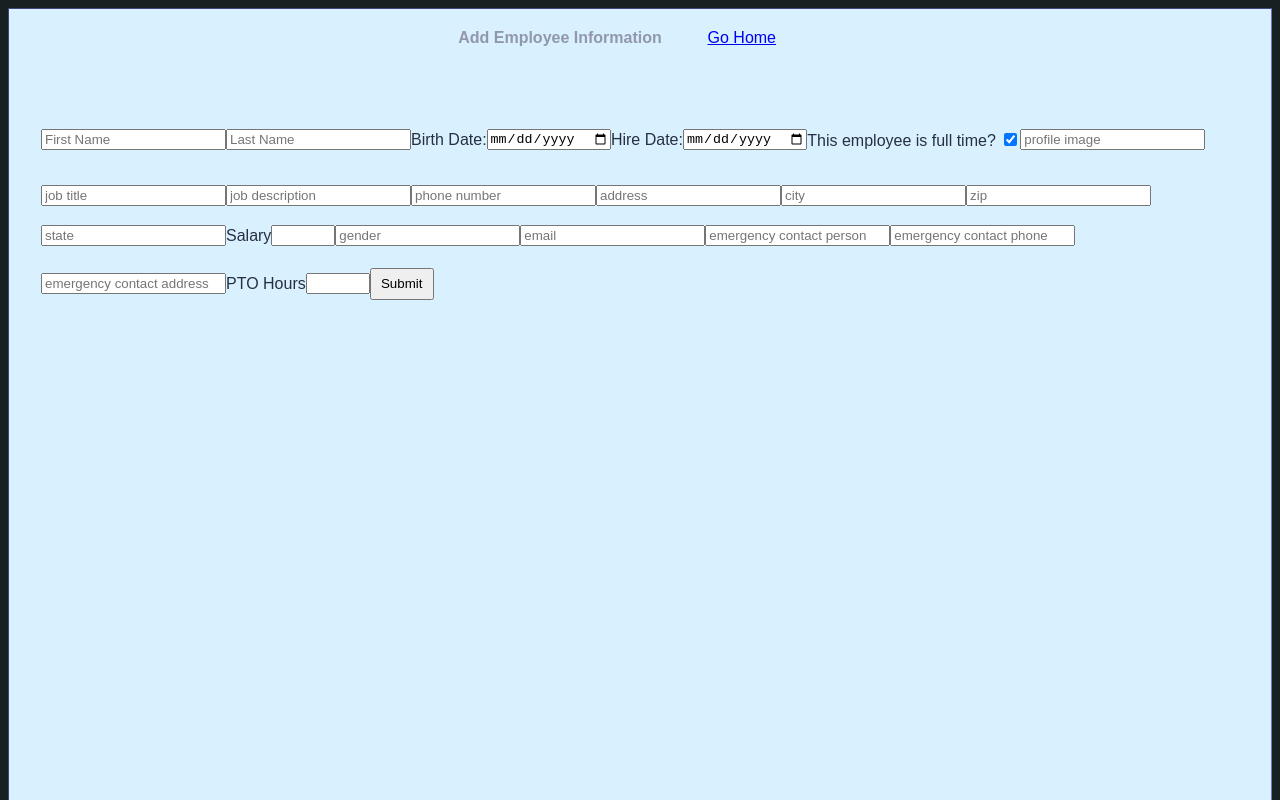
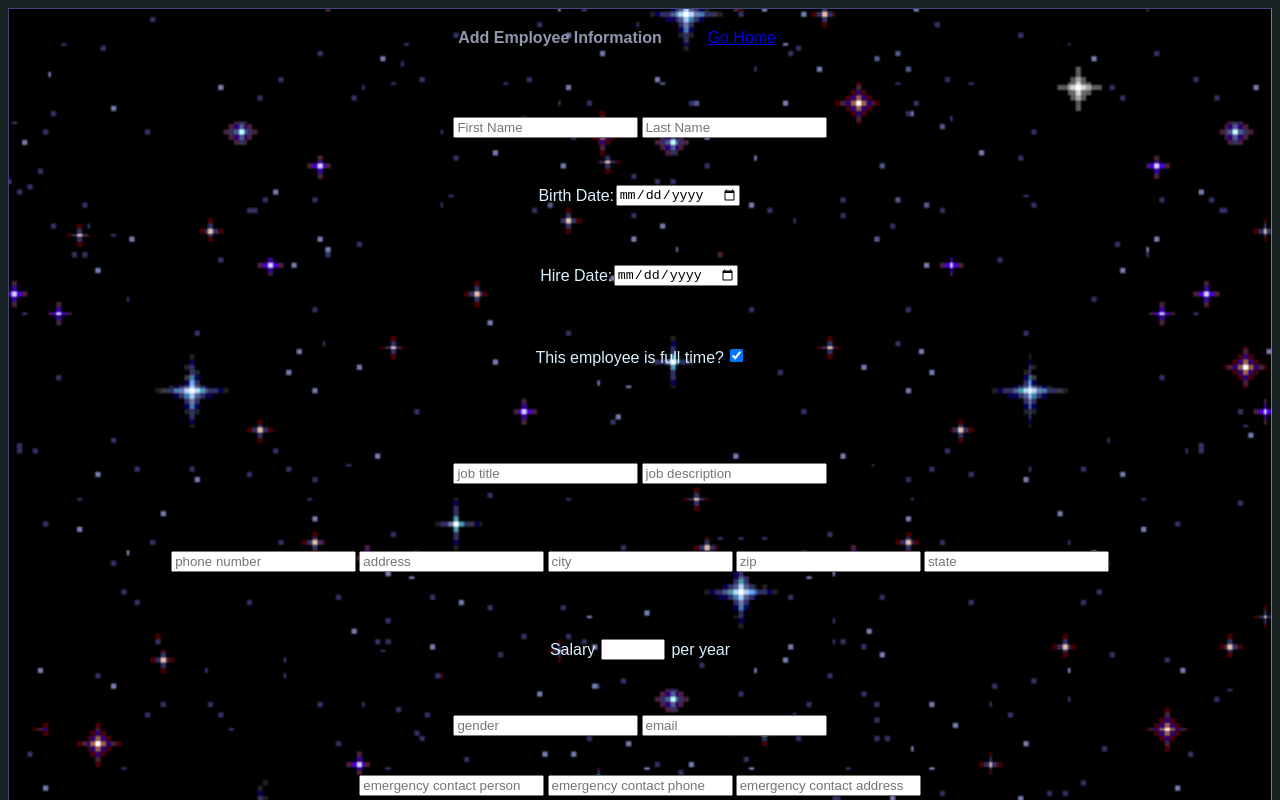
Before and after one commit to alsleaders/employees, a React (Create React App) app: page /employee/add in a window 1280 px wide. Shown: the top 800 px of the page. Built offline with nearby package versions, Linux system fonts and the light colour scheme.

Commit message:
background fixed, about to add company dir

```diff
--- a/src/Pages/AddEmployee.js
+++ b/src/Pages/AddEmployee.js
@@ -76,14 +76,14 @@ export default function Home() {
             }
           />
         </div>
-        <div>
+        <div className="style-items">
           <p>
             This employee is full time?{' '}
             <input type="checkbox" value="full time" checked />{' '}
           </p>
         </div>
         <br />
-        <input
+        {/* <input
           type="text"
           placeholder="profile image"
           onChange={e =>
@@ -92,9 +92,10 @@ export default function Home() {
               return prevData
             })
           }
-        />
+        /> */}
         <br />
         <br />
+        <div className="style-items">
           <input
             type="text"
             placeholder="job title"
@@ -115,8 +116,10 @@ export default function Home() {
               })
             }
           />
+        </div>
         <br />
         <br />
+        <div className="style-items">
           <input
             type="text"
             placeholder="phone number"
@@ -168,8 +171,11 @@ export default function Home() {
               })
             }
           />
+        </div>
         <br />
-        <p> Salary </p>
+        <div className="style-items">
+          <p>
+            Salary{' '}
             <input
               type="number"
               min="10"
@@ -180,7 +186,11 @@ export default function Home() {
                   return prevData
                 })
               }
-        />
+            />{' '}
+            per year{'  '}
+          </p>
+        </div>
+        <div className="style-items">
           <input
             type="text"
             placeholder="gender"
@@ -203,6 +213,8 @@ export default function Home() {
           />
           <br />
           <br />
+        </div>
+        <div className="style-items">
           <input
             type="text"
             placeholder="emergency contact person"
@@ -233,6 +245,8 @@ export default function Home() {
               })
             }
           />
+        </div>
+        <div className="style-items">
           <p> PTO Hours </p>
           <input
             type="number"
@@ -245,6 +259,7 @@ export default function Home() {
               })
             }
           />
+        </div>
         <div className="be-centered">
           {error && <p className="error">{error}</p>}
         </div>
--- a/src/Pages/Home.js
+++ b/src/Pages/Home.js
@@ -38,7 +38,7 @@ export default function Home() {
   return (
     <>
       <main>
-        <h1>Hello, Minions!</h1>
+        <h1>Hello, Scientists!</h1>
         <GoAdd />
         <ul className="wrap-elements">
           {employeeList.map(person => {
--- a/src/index.css
+++ b/src/index.css
@@ -5,16 +5,20 @@
 html {
   height: 100%;
   background: #172121;
-  color: #273043;
+  color: #d9f0ff;
 }
 
 body {
   /* margin: 2rem; */
   /* border-radius: 2rem; */
   min-height: 100%;
-  background: #d9f0ff;
+  /* background: #d9f0ff; */
   border: inset 0.1rem #6f73d2;
-  background: url ('https://giphy.com/gifs/TxVVB6PfWMjE4/html5');
+  background: url('./images/spacegiphy.gif');
+  background-repeat: no-repeat;
+  background-size: cover;
+  background-position: 0 80%;
+  /* 'https://giphy.com/gifs/TxVVB6PfWMjE4/html5'); */
   /* ('https://giphy.com/embed/TxVVB6PfWMjE4'); */
   /* width= '480'
     height= '306' frameBorder= '0' class= 'giphy-embed'
@@ -26,15 +30,15 @@ ul {
   list-style: none;
   margin: 2rem;
   padding: 0;
-  background: #83c9f4;
-  border: inset 0.1rem #7681b3;
+  background: #223f47;
+  border: inset 0.1rem #92b8ff;
 }
 
 ul li {
   margin: 0.5rem;
   padding: 0 0.25rem 0.5rem 0.25rem;
-  background: #a3d5ff;
-  border: outset 0.1rem #7681b3;
+  background: #223f47;
+  border: outset 0.1rem #92b8ff;
 }
 
 button {
@@ -42,6 +46,9 @@ button {
   height: 2rem;
 }
 
+input {
+  margin: 0.1rem;
+}
 main {
   padding: 1rem;
   margin: 1rem;
@@ -55,7 +62,7 @@ main {
   padding: 1rem;
   margin: 1rem;
   display: flex;
-  /* flex-direction: column; */
+  flex-direction: column;
   flex-wrap: wrap;
   justify-content: left;
   align-items: center;
```
Also changed, not shown: src/Pages/Untitled-1.txt, src/images/spacegiphy.gif (added). Lines whose indentation alone changed are shown as unchanged.
